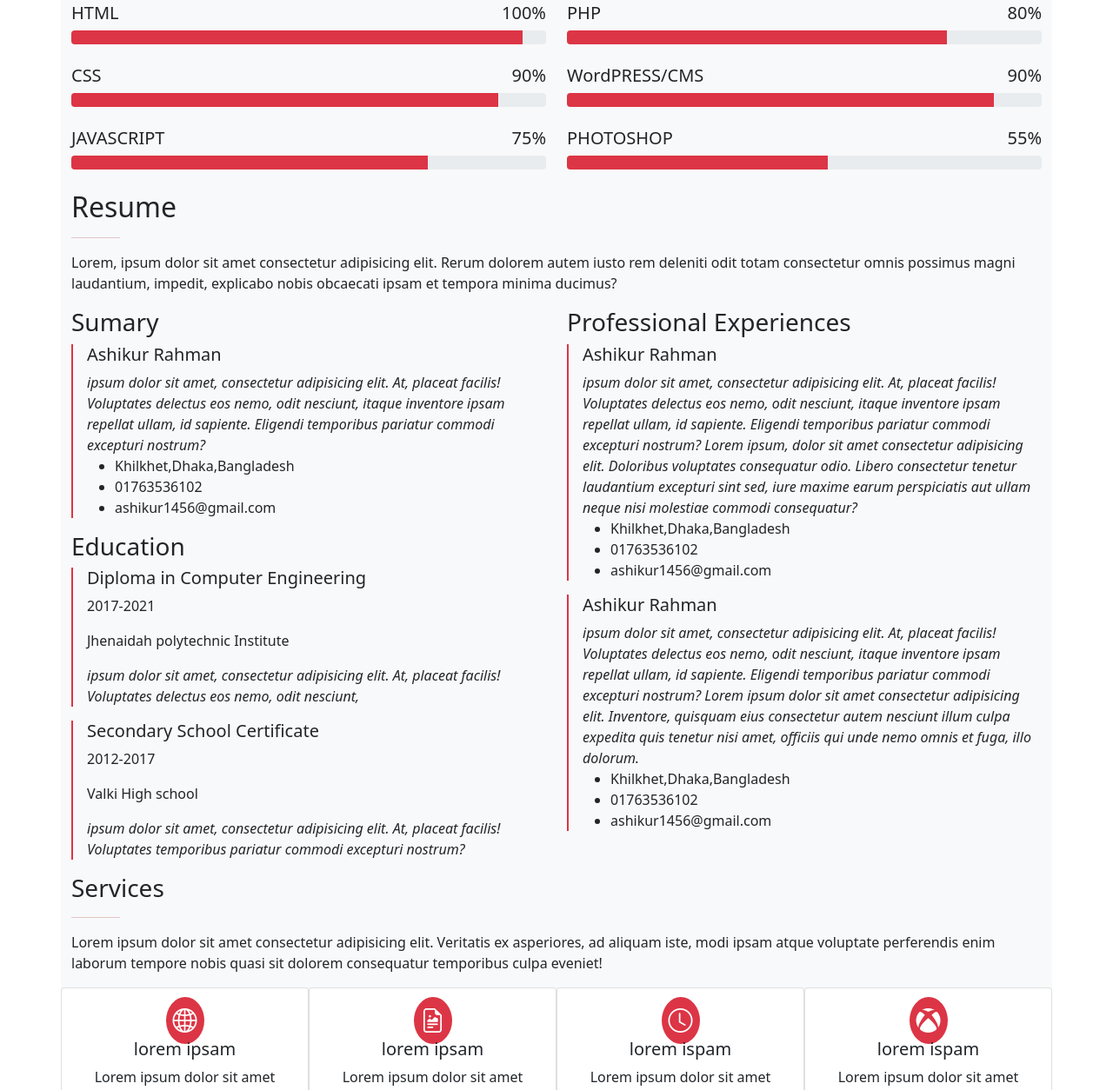
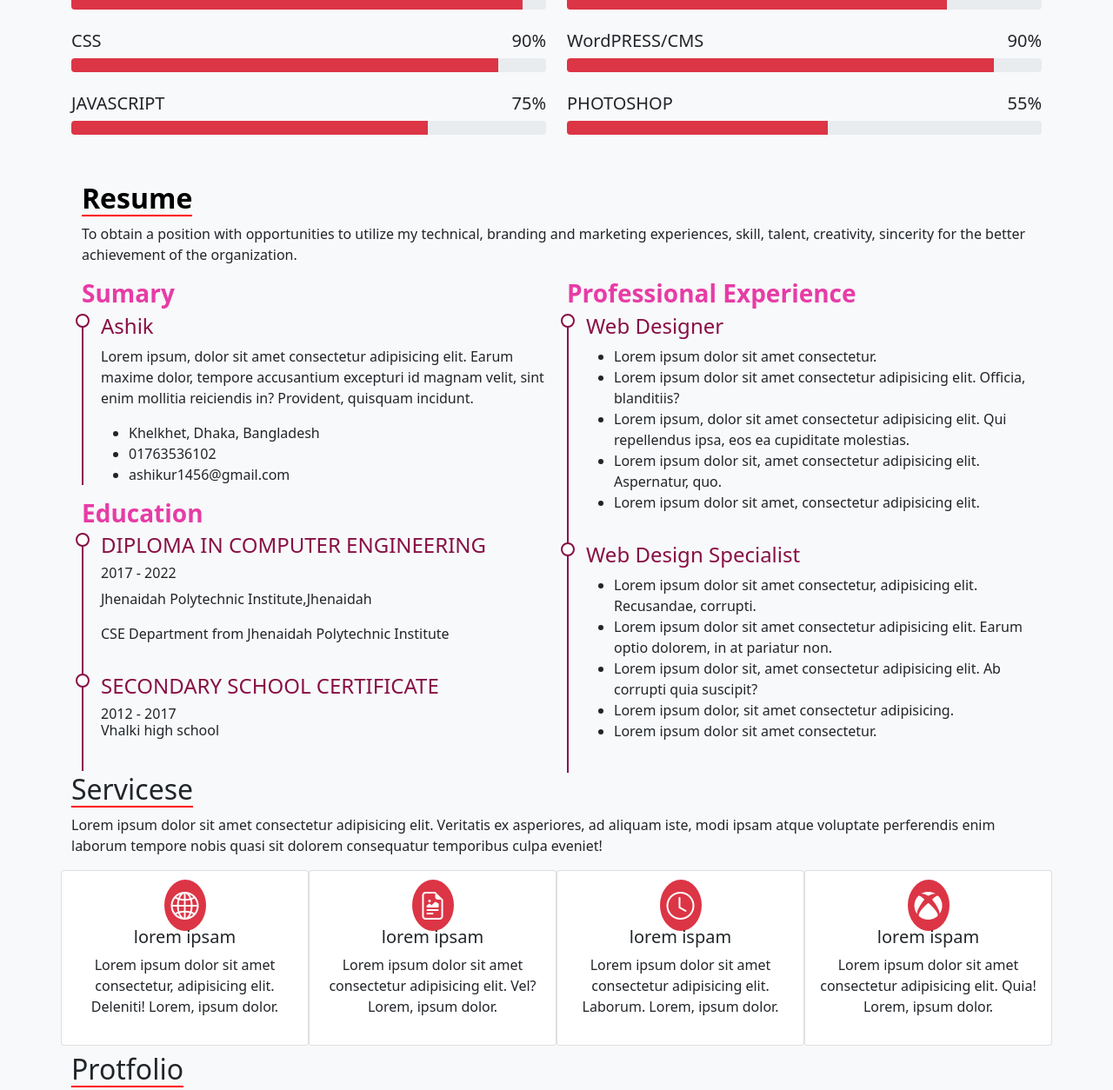
Before and after one commit to Ashikur7500/portfolio, a plain HTML site: page index.html in a window 1280 px wide. Shown: the part 1447-2701 px from the top of the page at 87% size. Drawn offline with nearby package versions, Linux system fonts and the light colour scheme.

Commit message:
portfolio

```diff
--- a/index.html
+++ b/index.html
@@ -1,37 +1,33 @@
 <!doctype html>
 <html lang="en">
   <head>
-    <!-- Required meta tags -->
     <meta charset="utf-8">
     <meta name="viewport" content="width=device-width, initial-scale=1">
-
-    <!-- Bootstrap CSS / icon -->
    <link rel="stylesheet" href="css/bootstrap.min.css">
    <link rel="stylesheet" href="https://cdn.jsdelivr.net/npm/bootstrap-icons@1.8.1/font/bootstrap-icons.css">
-   <!-- coustom css  -->
    <link rel="stylesheet" href="style.css">
     <title></title>
   </head>
 
   <body>
-    <!-- start banner-img  -->
+    <!-- banner-img  -->
     <section class="banner-img text-white d-flex justify-content-center align-items-center flex-column">
       <h1> Hi. I'm Ashik!</h1>
       <p>I am a  Web Developer.</p>
       <h1><i class="bi bi-chevron-double-down"></i></h1>
     </section>
-    <!-- start navbar  -->
-    <div class="container bg-light">
+    <!-- navbar  -->
+    <div class="container-fluid bg-light">
+      <div class="container">
       <nav class="navbar navbar-expand-lg navbar-light shadow-sm py-3 my-3">
-        <div class="container-fluid">
-          <a class="navbar-brand fs-3" href="#">LONELY</a>
-          <button class="navbar-toggler" type="button" data-bs-toggle="collapse" data-bs-target="#navbarSupportedContent" aria-controls="navbarSupportedContent" aria-expanded="false" aria-label="Toggle navigation">
+          <a class="navbar-brand" href="#">LONELY</a>
+          <button class="navbar-toggler" type="button" data-bs-toggle="collapse"  >
             <span class="navbar-toggler-icon"></span>
           </button>
           <div class="collapse navbar-collapse" id="navbarSupportedContent">
             <ul class="navbar-nav ms-auto mb-2 mb-lg-0">
               <li class="nav-item">
-                <a class="nav-link active" aria-current="page" href="#">Home</a>
+                <a class="nav-link"  href="#">Home</a>
               </li>
               <li class="nav-item">
                 <a class="nav-link" href="#">About</a>
@@ -51,15 +47,16 @@
 
             </ul>
           </div>
-        </div>
+
       </nav>
-    <!-- start vuluptatem -->
+    <!-- body section -->
+    <div class="container">
       <div class="row align-items-center">
         <div class="col-md-5">
           <img src="./img/IMG_1322.JPG" class="img-fluid border border-2 border-secondary align-items-center" alt="Picture">
         </div>
         <div class="col-md-7">
-          <h2>Voluptatem dignissimos provident quasi</h2>
+          <h3>Voluptatem dignissimos provident quasi</h3>
           <p>Lorem ipsum dolor sit, amet consectetur adipisicing elit. Error blanditiis nulla mollitia quos cumque sunt numquam sed voluptatibus quae tenetur amet molestiae et, ab voluptate eaque voluptas inventore cum. Nihil?</p>
           <div class="row">
             <div class="col-md-6">
@@ -82,10 +79,11 @@
           </div>
         </div>
       </div>
-    <!-- start skill section  -->
+    </div>
+    <!-- skill section  -->
     <div class="row">
       <div class="col-md-12">
-        <h2>Skills</h2><hr style="width: 5%; background-color: brown;" >
+        <h2 class="skill">Skills</h2>
         <p>Lorem ipsum dolor sit amet consectetur adipisicing elit. Vel ipsum dicta, voluptatibus corrupti dolorum nihil laboriosam. Non, odio voluptates iure fugit molestias expedita quam voluptas sunt ipsa, est, molestiae laudantium?</p>
       </div>
     </div>
@@ -144,118 +142,111 @@
           <br>
       </div>
     </div>
-    <!-- start resume section  -->
+    <!-- resume section  -->
+    <section data-aos="">
+      <div class="resume-section">
+        <div class="container">
+        <div class="section-title">
+          <h2 class="header-text">Resume</h2>
+          <p>To obtain a position with opportunities to utilize my technical, branding and
+            marketing experiences, skill, talent, creativity, sincerity for the better achievement of the
+            organization.</p>
+        </div>
+
         <div class="row">
-      <div class="col-md-12">
-        <h2>Resume</h2><hr style="width: 5%; background-color: brown;" >
-        <p>Lorem, ipsum dolor sit amet consectetur adipisicing elit. Rerum dolorem autem iusto rem deleniti odit totam consectetur omnis possimus magni laudantium, impedit, explicabo nobis obcaecati ipsam et tempora minima ducimus?</p>
-      </div>
-      <div class="col-md-6">
-        <div class="resume-item">
-        <h3>Sumary</h3>
-        <div class="border-start border-2 border-danger ps-3">
-          <h5>Ashikur Rahman</h5>
-            <i> ipsum dolor sit amet, consectetur adipisicing elit. At, placeat facilis! Voluptates delectus eos nemo, odit nesciunt, itaque inventore ipsam repellat ullam, id sapiente. Eligendi temporibus pariatur commodi excepturi nostrum?</i>
-            <address>
+          <div class="col-lg-6 ">
+            <h3 class="resume-title">Sumary</h3>
+            <div class="resume-item pb-0">
+              <h4>Ashik</h4>
+              <p>Lorem ipsum, dolor sit amet consectetur adipisicing elit. Earum maxime dolor, tempore accusantium excepturi id magnam velit, sint enim mollitia reiciendis in? Provident, quisquam incidunt.</p>
               <ul>
-              <li>Khilkhet,Dhaka,Bangladesh</li>
+                <li>Khelkhet, Dhaka, Bangladesh</li>
                 <li>01763536102</li>
                 <li>ashikur1456@gmail.com</li>
               </ul>
-          </address>
+            </div>
 
+            <h3 class="resume-title">Education</h3>
+            <div class="resume-item">
+              <h4>DIPLOMA IN COMPUTER ENGINEERING</h4>
+              <h6>2017 - 2022</h6 >
+              <p>Jhenaidah Polytechnic Institute,Jhenaidah</p>
+              <p>CSE Department from Jhenaidah Polytechnic Institute </p>
+            </div>
+            <div class="resume-item">
+              <h4>SECONDARY SCHOOL CERTIFICATE</h4>
+              <h6>2012 - 2017</6>
+              <p>Vhalki high school</p>
             </div>
           </div>
+          <div class="col-lg-6">
+            <h3 class="resume-title">Professional Experience</h3>
             <div class="resume-item">
-          <h3>Education</h3>
-          <div class="border-start border-2 border-danger ps-3">
-            <h5>Diploma in Computer Engineering </h5>
-            <p>2017-2021</p>
-            <p> Jhenaidah polytechnic Institute</p>
-             <P> <i> ipsum dolor sit amet, consectetur adipisicing elit. At, placeat facilis! Voluptates delectus eos nemo, odit nesciunt,  </i></P>
-          </div>
+              <h4>Web Designer</h4>
+
+              <ul>
+                <li>Lorem ipsum dolor sit amet consectetur.</li>
+                <li>Lorem ipsum dolor sit amet consectetur adipisicing elit. Officia, blanditiis?</li>
+                <li>Lorem ipsum, dolor sit amet consectetur adipisicing elit. Qui repellendus ipsa, eos ea cupiditate molestias.</li>
+                <li>Lorem ipsum dolor sit, amet consectetur adipisicing elit. Aspernatur, quo.</li>
+                <li>Lorem ipsum dolor sit amet, consectetur adipisicing elit.</li>
+              </ul>
             </div>
             <div class="resume-item">
-            <div class="border-start border-2 border-danger ps-3">
-              <h5>Secondary School Certificate</h5>
-              <p>2012-2017</p>
-              <p>Valki High school</p>
-               <P> <i> ipsum dolor sit amet, consectetur adipisicing elit. At, placeat facilis! Voluptates temporibus pariatur commodi excepturi nostrum?</i></P>
+              <h4>Web Design Specialist</h4>
+              <h5></h5>
+              <ul>
+                <li>Lorem ipsum dolor sit amet consectetur, adipisicing elit. Recusandae, corrupti.</li>
+                <li>Lorem ipsum dolor sit amet consectetur adipisicing elit. Earum optio dolorem, in at pariatur non.</li>
+                <li>Lorem ipsum dolor sit, amet consectetur adipisicing elit. Ab corrupti quia suscipit?</li>
+                <li>Lorem ipsum dolor, sit amet consectetur adipisicing.</li>
+                <li>Lorem ipsum dolor sit amet consectetur.</li>
+              </ul>
             </div>
           </div>
         </div>
-      <div class="col-md-6">
-        <div class="resume-item">
-          <h3> Professional Experiences</h3>
-          <div class="border-start border-2 border-danger ps-3">
-            <h5>Ashikur Rahman</h5>
-              <i> ipsum dolor sit amet, consectetur adipisicing elit. At, placeat facilis! Voluptates delectus eos nemo, odit nesciunt, itaque inventore ipsam repellat ullam, id sapiente. Eligendi temporibus pariatur commodi excepturi nostrum? Lorem ipsum, dolor sit amet consectetur adipisicing elit. Doloribus voluptates consequatur odio. Libero consectetur tenetur laudantium excepturi sint sed, iure maxime earum perspiciatis aut ullam neque nisi molestiae commodi consequatur?</i>
-              <address>
-              <ul>
-                <li>Khilkhet,Dhaka,Bangladesh</li>
-                <li>01763536102</li>
-                <li>ashikur1456@gmail.com</li>
-              </ul>
-            </address>
-
        </div>
       </div>
-          <div class="resume-item">
-            <div class="border-start border-2 border-danger ps-3">
-              <h5>Ashikur Rahman</h5>
-                <i> ipsum dolor sit amet, consectetur adipisicing elit. At, placeat facilis! Voluptates delectus eos nemo, odit nesciunt, itaque inventore ipsam repellat ullam, id sapiente. Eligendi temporibus pariatur commodi excepturi nostrum? Lorem ipsum dolor sit amet consectetur adipisicing elit. Inventore, quisquam eius consectetur autem nesciunt illum culpa expedita quis tenetur nisi amet, officiis qui unde nemo omnis et fuga, illo dolorum.</i>
-                <address>
-                <ul>
-                  <li>Khilkhet,Dhaka,Bangladesh</li>
-                  <li>01763536102</li>
-                  <li>ashikur1456@gmail.com</li>
-                </ul>
-              </address>
-
-            </div>
-            </div>
-
-      </div>
-    </div>
-    <!-- start Services section  -->
+    </section>
+    <!-- Services section  -->
     <div class="row">
       <div class="col-12">
-        <h3>Services</h3><hr style="width: 5%; background-color: brown;" >
+        <h2 class="servicese-text">Servicese</h2>
         <p>Lorem ipsum dolor sit amet consectetur adipisicing elit. Veritatis ex asperiores, ad aliquam iste, modi ipsam atque voluptate perferendis enim laborum tempore nobis quasi sit dolorem consequatur temporibus culpa eveniet!</p>
       </div>
       <div class="col-md-3 text-center card p-3">
         <div class="text-center">
-          <i class="bi bi-globe2 bg-danger text-white rounded-circle p-2 fs-3"></i>
+          <i class="bi bi-globe2 bg-danger text-white rounded-circle p-2 fs-2"></i>
         <h5>lorem ipsam</h5>
         </div>
         <p>Lorem ipsum dolor sit amet consectetur, adipisicing elit. Deleniti! Lorem, ipsum dolor.</p>
       </div>
       <div class="col-md-3 text-center card  p-3">
         <div class="text-center">
-          <i class="bi bi-file-earmark-richtext bg-danger text-white rounded-circle p-2 fs-3"></i>
+          <i class="bi bi-file-earmark-richtext bg-danger text-white rounded-circle p-2 fs-2"></i>
           <h5>lorem ipsam</h5>
         </div>
         <p>Lorem ipsum dolor sit amet consectetur adipisicing elit. Vel? Lorem, ipsum dolor.</p>
       </div>
       <div class="col-md-3 text-center card p-3">
         <div class="text-center">
-          <i class="bi bi-clock bg-danger text-white rounded-circle p-2 fs-3"></i>
+          <i class="bi bi-clock bg-danger text-white rounded-circle p-2 fs-2"></i>
           <h5>lorem ispam</h5>
         </div>
         <p>Lorem ipsum dolor sit amet consectetur adipisicing elit. Laborum. Lorem, ipsum dolor.</p>
       </div>
       <div class="col-md-3 text-center card p-3">
         <div class="text-center">
-          <i class="bi bi-xbox bg-danger text-white rounded-circle p-2 fs-3"></i>
+          <i class="bi bi-xbox bg-danger text-white rounded-circle p-2 fs-2"></i>
           <h5>lorem ispam</h5>
         </div>
         <p>Lorem ipsum dolor sit amet consectetur adipisicing elit. Quia! Lorem, ipsum dolor.</p>
       </div>
     </div>
-    <!-- start protfolio section  -->
-    <div class="row">
+    <!-- protfolio section  -->
+    <div class="row pt-2">
       <div class="col-12">
-        <h3>Protfolio</h3><hr style="width: 5%; background-color: brown;" >
+        <h2 class="portfolio-section">Protfolio</h2>
         <p>Lorem ipsum dolor sit amet consectetur adipisicing elit. Dignissimos, nemo. Reiciendis in officiis quos ullam quis. Suscipit facere ipsum consequuntur et natus cum, inventore minima vel ab iusto ipsam autem?</p>
       </div>
       <div class="col-md-4">
@@ -310,13 +301,14 @@
         </div>
       </div>
     </div>
-    <!-- start testimonial section  -->
+    <!-- testimonial section  -->
     <div class="row">
       <div>
-        <h3>Testimonial</h3><hr style="width: 5%; background-color: brown;" >
+        <h2 class="testimonial-section">Testimonial</h2>
         <p>Lorem ipsum dolor sit amet consectetur adipisicing elit. Harum tempore expedita nisi laboriosam temporibus. Voluptates nemo nisi, earum ullam, magni quas minima autem odio dignissimos reprehenderit itaque illum blanditiis alias.</p>
       </div>
       <div class="col-md-4 ">
+
         <div class="card p-3">
           <p>Lorem ipsum dolor sit amet consectetur adipisicing elit. Beatae pariatur, a minima voluptatum similique provident? Necessitatibus adipisci culpa ratione velit. Repellat, qui minus? Deleniti, aliquid voluptatum provident quo a esse.</p>
         </div>
@@ -335,7 +327,7 @@
     <!-- start contact section  -->
     <div class="row">
       <div>
-        <h3>Contact</h3><hr style="width: 5%; background-color: brown;" >
+        <h2 class="contact-section">Contact</h2>
         <p>Lorem ipsum dolor sit, amet consectetur adipisicing elit. Fugiat modi eveniet accusamus porro quaerat repellat doloremque, ipsa dignissimos sit dolorum labore enim provident similique magnam sapiente possimus totam iure iusto!</p>
       </div>
       <div class="col-md-4">
@@ -375,6 +367,7 @@
           </div>
        </div>
       </div>
+     </div>
 
 
 
--- a/style.css
+++ b/style.css
@@ -10,5 +10,47 @@
     background-size: cover;
     background-position: center;
     position:relative;
-    overflow: hidden;
 }
+
+
+
+.resume-section .resume-item{
+    padding: 0 0 20px 20px;
+    margin-top: -2px;
+    border-left: 2px solid #880f5a;
+    position: relative;
+
+}
+
+.resume-section .header-text{
+    font-weight: 800;
+    margin-top: 30px;
+    color: rgb(0, 0, 0);
+    border-bottom: 2px solid red;
+    display: inline-block;
+}
+
+.resume-section .resume-item::before {
+    content: "";
+    position: absolute;
+    width: 16px;
+    height: 16px;
+    border-radius: 80px;
+    left: -9px;
+    top: 0;
+    background: #fff;
+    border: 2px solid #880f45;
+  }
+
+  .resume-section .resume-title{
+      font-weight: 700;
+      color: #e73ca6;
+  }
+
+  .resume-section .resume-item h4{
+        color: #880f45;;
+  }
+   h2{
+    border-bottom: 2px solid red;
+    display: inline-block;
+  }
```
Also changed, not shown: img/logo-mastercraft.svg (added). Lines whose indentation alone changed are shown as unchanged.
